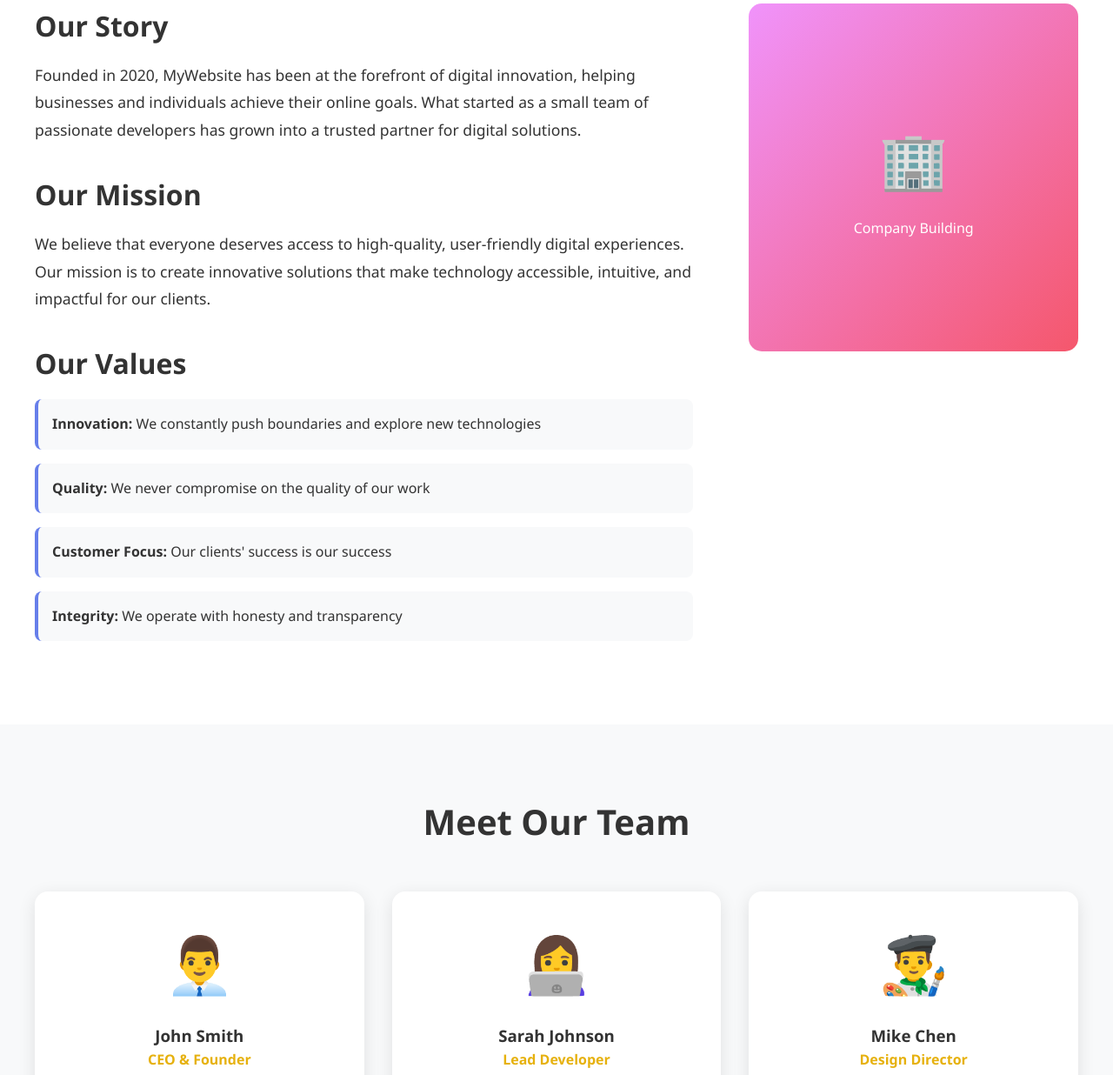
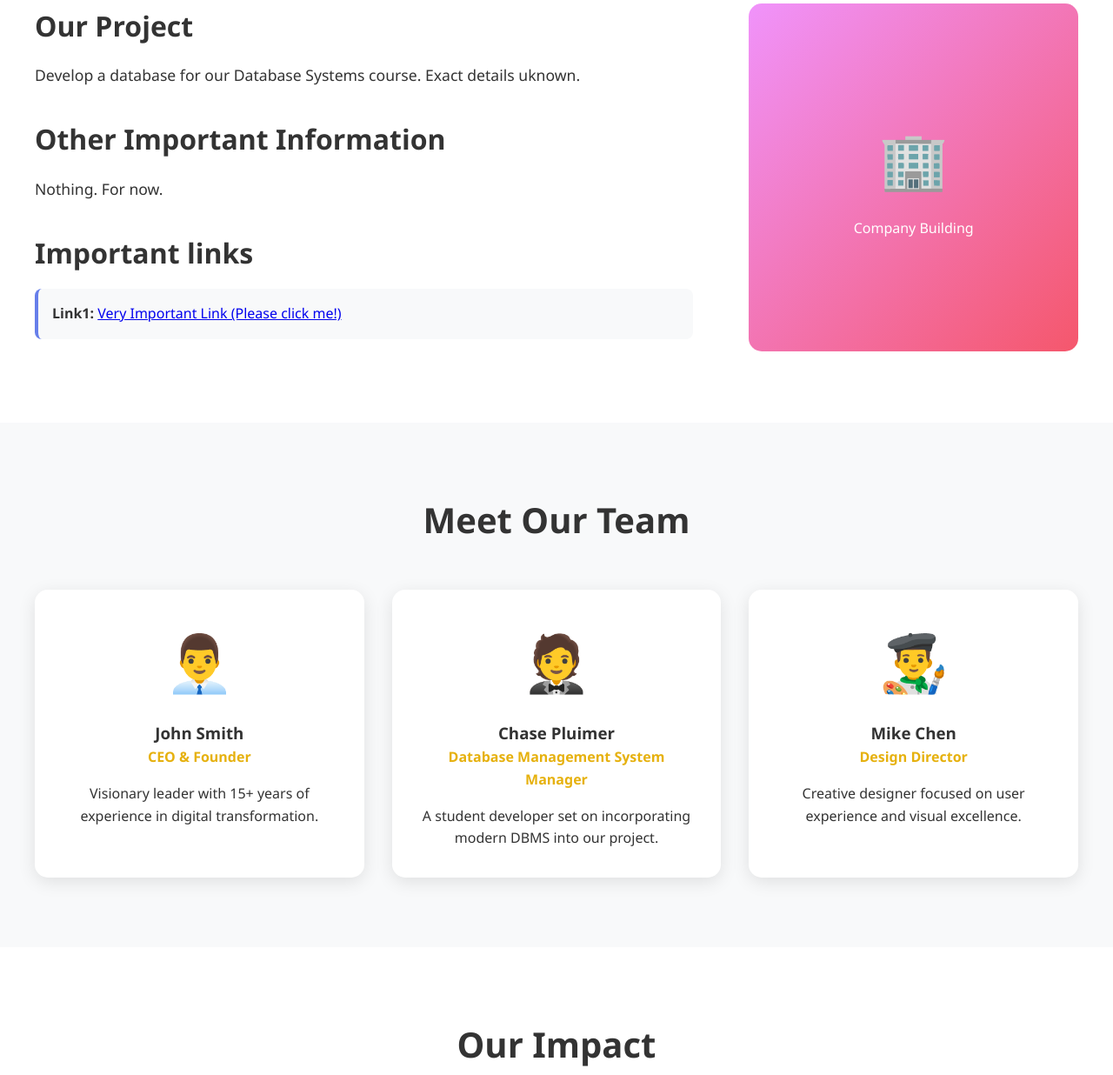
Before and after one commit to IsaacG14/DatabaseProject0, a plain HTML site: page about.html in a window 1280 px wide. Shown: the part 430-1666 px from the top of the page at 87% size. Drawn offline with Linux system fonts and the light colour scheme.

Commit message:
Added Chase's information to home and about pages. Restructured the about us page to be more relevant to the project.

```diff
--- a/about.html
+++ b/about.html
@@ -34,18 +34,15 @@
         <section class="about-content">
             <div class="about-grid">
                 <div class="about-text">
-                    <h2>Our Story</h2>
-                    <p>Founded in 2020, MyWebsite has been at the forefront of digital innovation, helping businesses and individuals achieve their online goals. What started as a small team of passionate developers has grown into a trusted partner for digital solutions.</p>
+                    <h2>Our Project</h2>
+                    <p>Develop a database for our Database Systems course. Exact details uknown.</p>
 
-                    <h2>Our Mission</h2>
-                    <p>We believe that everyone deserves access to high-quality, user-friendly digital experiences. Our mission is to create innovative solutions that make technology accessible, intuitive, and impactful for our clients.</p>
+                    <h2>Other Important Information</h2>
+                    <p>Nothing. For now.</p>
 
-                    <h2>Our Values</h2>
+                    <h2>Important links</h2>
                     <ul class="values-list">
-                        <li><strong>Innovation:</strong> We constantly push boundaries and explore new technologies</li>
-                        <li><strong>Quality:</strong> We never compromise on the quality of our work</li>
-                        <li><strong>Customer Focus:</strong> Our clients' success is our success</li>
-                        <li><strong>Integrity:</strong> We operate with honesty and transparency</li>
+                        <li><strong>Link1:</strong> <a href="https://www.youtube.com/watch?v=dQw4w9WgXcQ&t" target=" _blank">Very Important Link (Please click me!)</a></li>
                     </ul>
                 </div>
 
@@ -68,10 +65,10 @@
                     <p>Visionary leader with 15+ years of experience in digital transformation.</p>
                 </div>
                 <div class="team-member">
-                    <div class="member-avatar">👩‍💻</div>
-                    <h3>Sarah Johnson</h3>
-                    <p class="member-role">Lead Developer</p>
-                    <p>Full-stack developer passionate about creating elegant, scalable solutions.</p>
+                    <div class="member-avatar">🤵</div>
+                    <h3>Chase Pluimer</h3>
+                    <p class="member-role">Database Management System Manager</p>
+                    <p>A student developer set on incorporating modern DBMS into our project. </p>
                 </div>
                 <div class="team-member">
                     <div class="member-avatar">👨‍🎨</div>
```
Also changed, not shown: index.html (+2 -2 lines).
